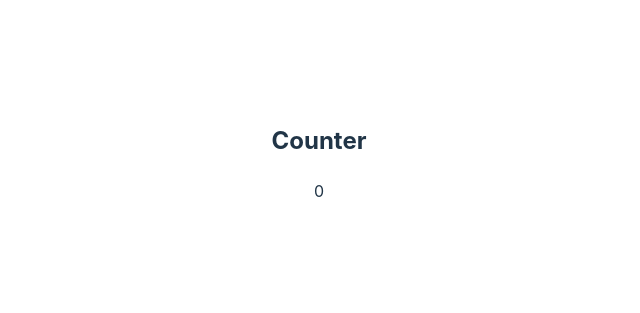
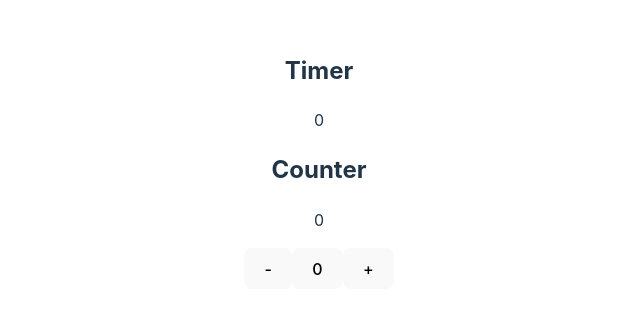
Before and after one commit to KristiyanKKirilov/ReactJS, a React (Vite) app in the folder Component-State/: page / in a window 1280 px wide. Shown: the part 239-552 px from the top of the page, without its empty margins (321-961 px from the left). Built offline with nearby package versions, Linux system fonts and the light colour scheme.

Commit message:
counter component with state hook incrementing

```diff
--- a/Component-State/src/App.jsx
+++ b/Component-State/src/App.jsx
@@ -1,11 +1,13 @@
+import Timer from './components/Timer';
+import './App.css'
 import Counter from './components/Counter';
-import './App.css'
 
 function App() {
 
   return (
     <>
-    <Counter/>
+      <Timer />
+      <Counter />
     </>
   )
 }
--- a/Component-State/src/components/Counter.jsx
+++ b/Component-State/src/components/Counter.jsx
@@ -1,17 +1,28 @@
 import { useState } from 'react';
 
-export default function Counter(){
-    const  [count, setCount] = useState(0);
+export default function Counter() {
+    const [count, setCount] = useState(0);
 
-    setTimeout(() => {
-        //setCount(oldState => oldState + 1);
-    }, 1000);
+    const incrementButtonClickHandler = () => {
+        setCount(count + 1);
+    }
+
+    function resetButtonClickHandler(){
+        setCount(0);
+    }
+
+
+    function decrementButtonClickHandler(){
+        setCount(count - 1);
+    }
 
     return (
         <>
             <h2>Counter</h2>
-
             <p>{count}</p>
+            <button onClick={decrementButtonClickHandler}>-</button>
+            <button onClick={resetButtonClickHandler}>0</button>
+            <button onClick={incrementButtonClickHandler}>+</button>
         </>
     );
 }
--- /dev/null
+++ b/Component-State/src/components/Timer.jsx
@@ -0,0 +1,18 @@
+import { useState } from 'react';
+
+export default function Timer(){
+    const  [time, setTime] = useState(0);
+
+    setTimeout(() => {
+        // setTime(oldState => oldState + 1);
+        //setTime(time + 1);
+    }, 1000);
+
+    return (
+        <>
+            <h2>Timer</h2>
+
+            <p>{time}</p>
+        </>
+    );
+}
```
